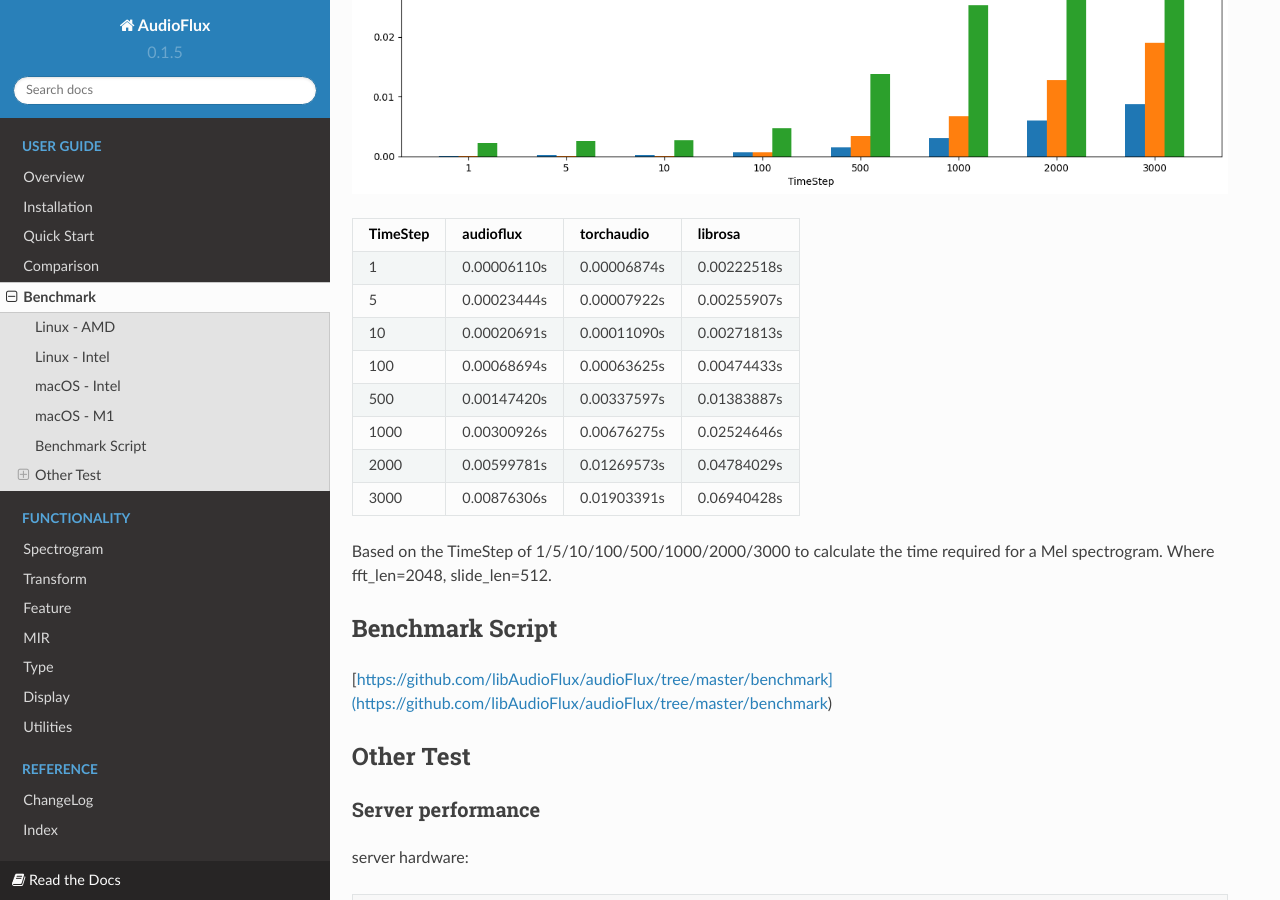
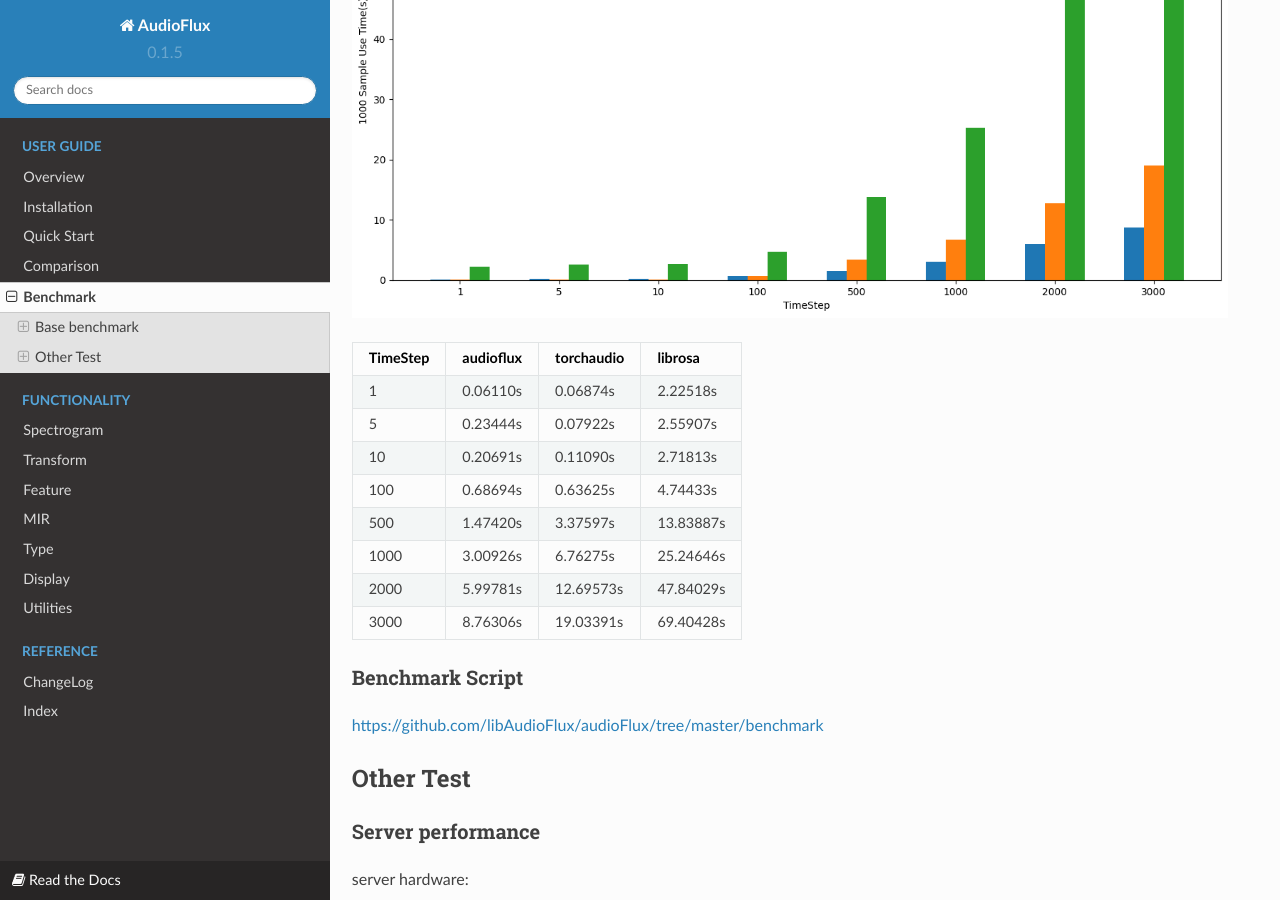
Before and after one commit to libAudioFlux/audioFlux, a Sphinx documentation site: the page built from docs/benchmark.rst, in a window 1280 px wide and 900 px high, scrolled down 3433 px. Built offline with Sphinx 7.4.7 and the Read the Docs theme 2.0.0, drawn with Linux system fonts in a browser that asks for light colours; the version number is read from the project's files by our own code; some of the changed text lies outside the part shown.

Commit message:
update doc

```diff
--- a/docs/benchmark.rst
+++ b/docs/benchmark.rst
@@ -1,9 +1,14 @@
 Benchmark
 =========
 
+Base benchmark
+--------------
+
+The time required to calculate the mel-spectrogram for 1000 samples according to a TimeStep of 1/5/10/100/500/1000/2000/3000.
+Where fft_len=2048, slide_len=512, sampling_rate=32000.
 
 Linux - AMD
------------
+^^^^^^^^^^^
 
     - OS: Ubuntu 20.04.4 LTS
     - CPU: AMD Ryzen Threadripper 3970X 32-Core Processor
@@ -13,26 +18,26 @@
 +----------+-------------+-------------+-------------+
 | TimeStep | audioflux   | torchaudio  | librosa     |
 +==========+=============+=============+=============+
-| 1        | 0.00004294s | 0.00007707s | 0.00241958s |
+| 1        | 0.04294s    | 0.07707s    | 2.41958s    |
 +----------+-------------+-------------+-------------+
-| 5        | 0.00014878s | 0.00105589s | 0.00352610s |
+| 5        | 0.14878s    | 1.05589s    | 3.52610s    |
 +----------+-------------+-------------+-------------+
-| 10       | 0.00018374s | 0.00083975s | 0.00346499s |
+| 10       | 0.18374s    | 0.83975s    | 3.46499s    |
 +----------+-------------+-------------+-------------+
-| 100      | 0.00067030s | 0.00061876s | 0.00663217s |
+| 100      | 0.67030s    | 0.61876s    | 6.63217s    |
 +----------+-------------+-------------+-------------+
-| 500      | 0.00094893s | 0.00129189s | 0.01645968s |
+| 500      | 0.94893s    | 1.29189s    | 16.45968s   |
 +----------+-------------+-------------+-------------+
-| 1000     | 0.00143854s | 0.00223126s | 0.02778358s |
+| 1000     | 1.43854s    | 2.23126s    | 27.78358s   |
 +----------+-------------+-------------+-------------+
-| 2000     | 0.00308714s | 0.00410869s | 0.04512714s |
+| 2000     | 3.08714s    | 4.10869s    | 45.12714s   |
 +----------+-------------+-------------+-------------+
-| 3000     | 0.00490343s | 0.00586299s | 0.05162876s |
+| 3000     | 4.90343s    | 5.86299s    | 51.62876s   |
 +----------+-------------+-------------+-------------+
 
 
 Linux - Intel
--------------
+^^^^^^^^^^^^^
 
     - OS: Ubuntu 20.04.4 LTS
     - CPU: Intel(R) Core(TM) i7-6850K CPU @ 3.60GHz
@@ -42,26 +47,26 @@
 +----------+-------------+-------------+-------------+
 | TimeStep | audioflux   | torchaudio  | librosa     |
 +==========+=============+=============+=============+
-| 1        | 0.00008106s | 0.00011043s | 0.00551295s |
+| 1        | 0.08106s    | 0.11043s    | 5.51295s    |
 +----------+-------------+-------------+-------------+
-| 5        | 0.00011654s | 0.00016005s | 0.00577631s |
+| 5        | 0.11654s    | 0.16005s    | 5.77631s    |
 +----------+-------------+-------------+-------------+
-| 10       | 0.00029173s | 0.00015352s | 0.00613656s |
+| 10       | 0.29173s    | 0.15352s    | 6.13656s    |
 +----------+-------------+-------------+-------------+
-| 100      | 0.00118150s | 0.00039958s | 0.01061641s |
+| 100      | 1.18150s    | 0.39958s    | 10.61641s   |
 +----------+-------------+-------------+-------------+
-| 500      | 0.00223883s | 0.00158323s | 0.02899823s |
+| 500      | 2.23883s    | 1.58323s    | 28.99823s   |
 +----------+-------------+-------------+-------------+
-| 1000     | 0.00442723s | 0.00398896s | 0.05197518s |
+| 1000     | 4.42723s    | 3.98896s    | 51.97518s   |
 +----------+-------------+-------------+-------------+
-| 2000     | 0.00873121s | 0.00828444s | 0.06113923s |
+| 2000     | 8.73121s    | 8.28444s    | 61.13923s   |
 +----------+-------------+-------------+-------------+
-| 3000     | 0.01307378s | 0.01214323s | 0.07006395s |
+| 3000     | 13.07378s   | 12.14323s   | 70.06395s   |
 +----------+-------------+-------------+-------------+
 
 
 macOS - Intel
------------
+^^^^^^^^^^^^^
 
     - OS: 12.6.1 (21G217)
     - CPU: 3.8GHz 8‑core 10th-generation Intel Core i7, Turbo Boost up to 5.0GHz
@@ -71,26 +76,26 @@
 +----------+-------------+-------------+-------------+
 | TimeStep | audioflux   | torchaudio  | librosa     |
 +==========+=============+=============+=============+
-| 1        | 0.00007605s | 0.00006451s | 0.00170139s |
+| 1        | 0.07605s    | 0.06451s    | 1.70139s    |
 +----------+-------------+-------------+-------------+
-| 5        | 0.00014946s | 0.00008464s | 0.00186964s |
+| 5        | 0.14946s    | 0.08464s    | 1.86964s    |
 +----------+-------------+-------------+-------------+
-| 10       | 0.00016641s | 0.00010762s | 0.00200865s |
+| 10       | 0.16641s    | 0.10762s    | 2.00865s    |
 +----------+-------------+-------------+-------------+
-| 100      | 0.00046902s | 0.00083551s | 0.00328890s |
+| 100      | 0.46902s    | 0.83551s    | 3.28890s    |
 +----------+-------------+-------------+-------------+
-| 500      | 0.00108860s | 0.00505824s | 0.00898265s |
+| 500      | 1.08860s    | 5.05824s    | 8.98265s    |
 +----------+-------------+-------------+-------------+
-| 1000     | 0.00264029s | 0.00978269s | 0.01824391s |
+| 1000     | 2.64029s    | 9.78269s    | 18.24391s   |
 +----------+-------------+-------------+-------------+
-| 2000     | 0.00540025s | 0.01508991s | 0.03368184s |
+| 2000     | 5.40025s    | 15.08991s   | 33.68184s   |
 +----------+-------------+-------------+-------------+
-| 3000     | 0.00792596s | 0.02484823s | 0.04735941s |
+| 3000     | 7.92596s    | 24.84823s   | 47.35941s   |
 +----------+-------------+-------------+-------------+
 
 
 macOS - M1
-----------
+^^^^^^^^^^
 
     - OS: 12.4 (21F79)
     - CPU: Apple M1
@@ -100,30 +105,27 @@
 +----------+-------------+-------------+-------------+
 | TimeStep | audioflux   | torchaudio  | librosa     |
 +==========+=============+=============+=============+
-| 1        | 0.00006110s | 0.00006874s | 0.00222518s |
+| 1        | 0.06110s    | 0.06874s    | 2.22518s    |
 +----------+-------------+-------------+-------------+
-| 5        | 0.00023444s | 0.00007922s | 0.00255907s |
+| 5        | 0.23444s    | 0.07922s    | 2.55907s    |
 +----------+-------------+-------------+-------------+
-| 10       | 0.00020691s | 0.00011090s | 0.00271813s |
+| 10       | 0.20691s    | 0.11090s    | 2.71813s    |
 +----------+-------------+-------------+-------------+
-| 100      | 0.00068694s | 0.00063625s | 0.00474433s |
+| 100      | 0.68694s    | 0.63625s    | 4.74433s    |
 +----------+-------------+-------------+-------------+
-| 500      | 0.00147420s | 0.00337597s | 0.01383887s |
+| 500      | 1.47420s    | 3.37597s    | 13.83887s   |
 +----------+-------------+-------------+-------------+
-| 1000     | 0.00300926s | 0.00676275s | 0.02524646s |
+| 1000     | 3.00926s    | 6.76275s    | 25.24646s   |
 +----------+-------------+-------------+-------------+
-| 2000     | 0.00599781s | 0.01269573s | 0.04784029s |
+| 2000     | 5.99781s    | 12.69573s   | 47.84029s   |
 +----------+-------------+-------------+-------------+
-| 3000     | 0.00876306s | 0.01903391s | 0.06940428s |
+| 3000     | 8.76306s    | 19.03391s   | 69.40428s   |
 +----------+-------------+-------------+-------------+
-
-Based on the TimeStep of 1/5/10/100/500/1000/2000/3000 to calculate the time required for a Mel spectrogram.
-Where fft_len=2048, slide_len=512.
 
 
 Benchmark Script
-----------------
-[https://github.com/libAudioFlux/audioFlux/tree/master/benchmark](https://github.com/libAudioFlux/audioFlux/tree/master/benchmark)
+^^^^^^^^^^^^^^^^
+`https://github.com/libAudioFlux/audioFlux/tree/master/benchmark <https://github.com/libAudioFlux/audioFlux/tree/master/benchmark>`_
 
 Other Test
 ----------
```
Also changed, not shown: docs/_static/versions.json (+6 -1 lines), docs/benchmark/performance_more.md (+47 -45 lines), docs/image/benchmark/linux_amd_1.png, docs/image/benchmark/linux_intel_1.png, docs/image/benchmark/mac_arm_1.png, docs/image/benchmark/mac_x86_1.png.
